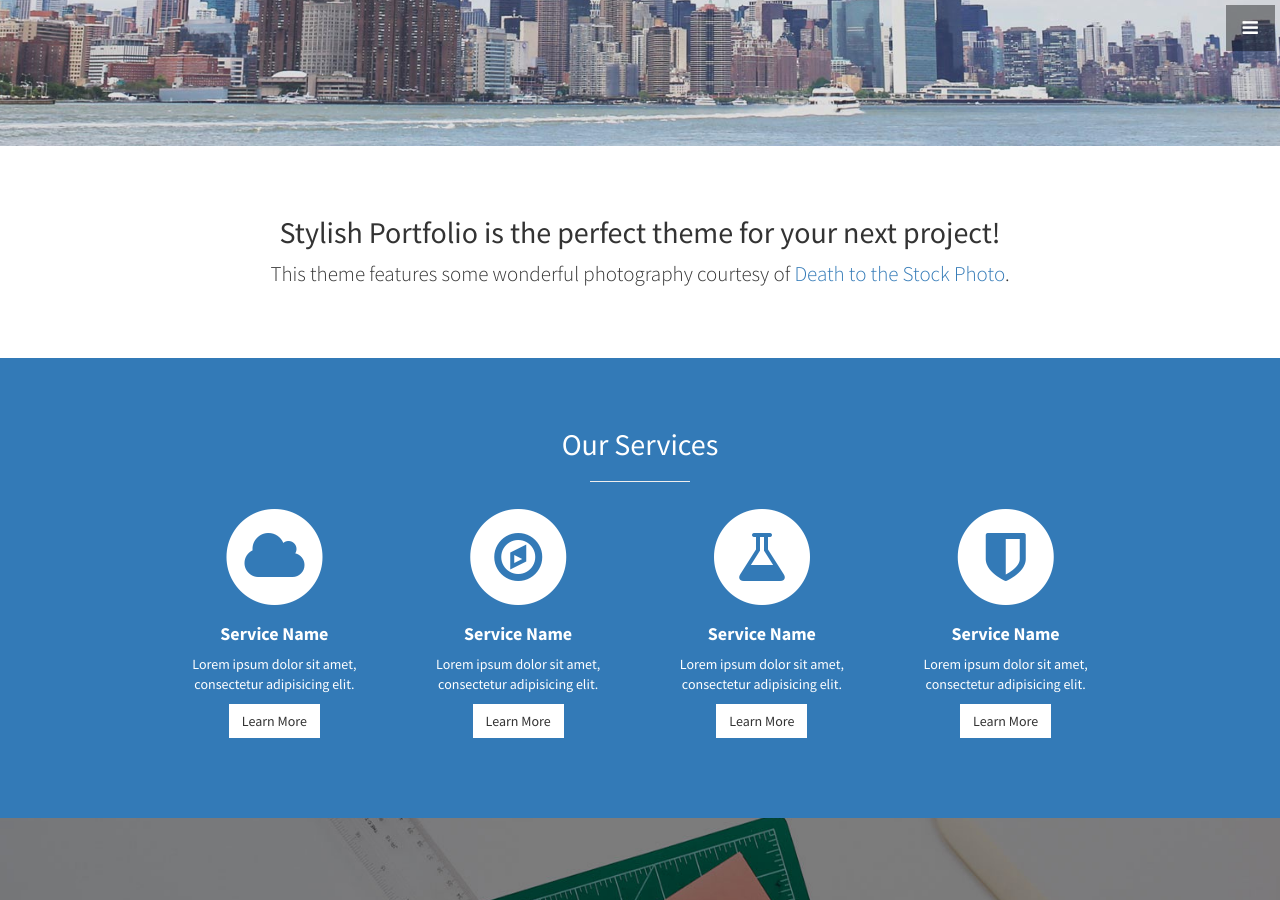
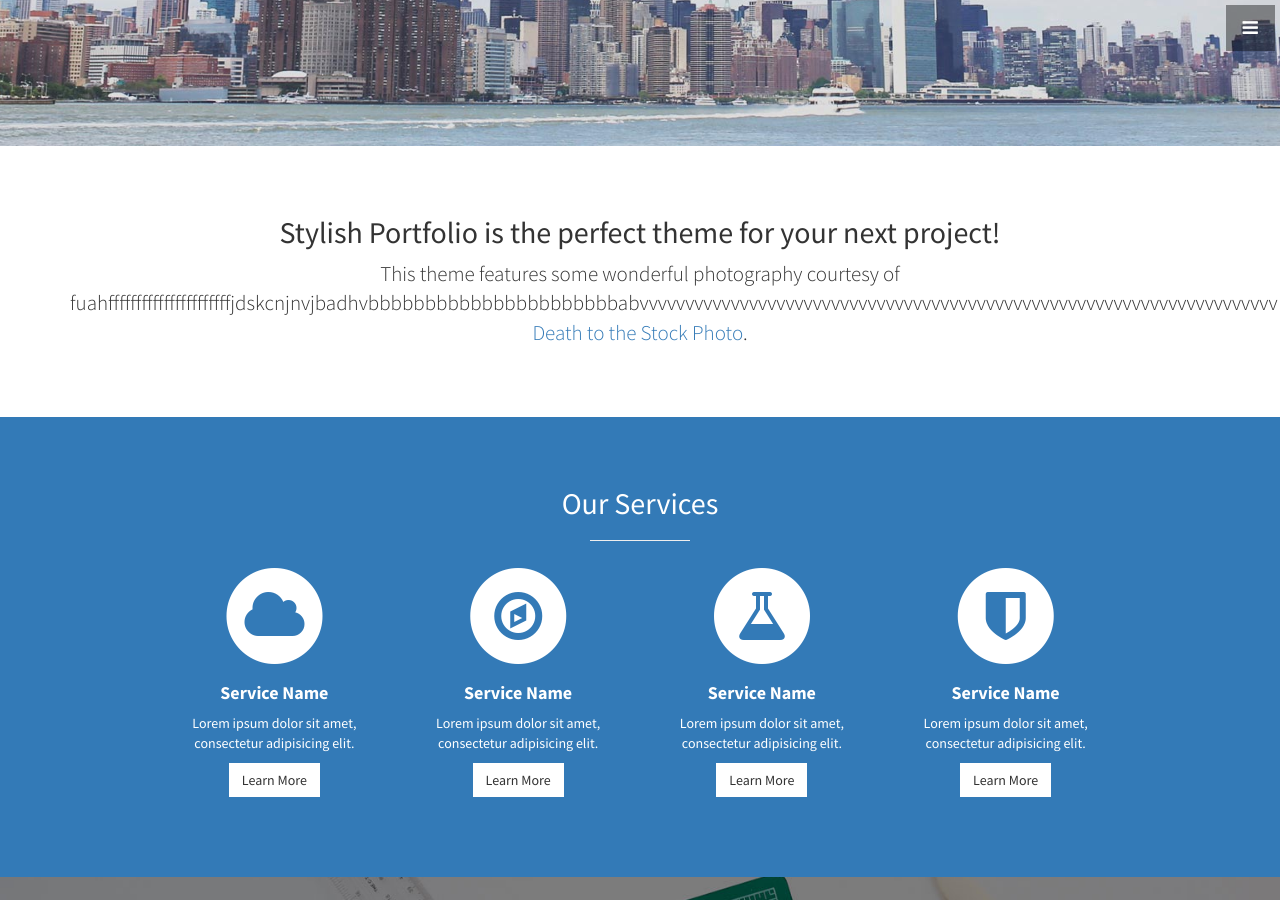
Before and after one commit to hilalvarol/hilalvarol.github.io, a Jekyll site: the page built from index.html, in a window 1280 px wide and 900 px high, scrolled down 754 px. Built offline with Jekyll 4.4.1, drawn with Linux system fonts in a browser that asks for light colours.

Commit message:
Update about.html

```diff
--- a/_includes/about.html
+++ b/_includes/about.html
@@ -3,7 +3,7 @@
     <div class="row">
       <div class="col-lg-12 text-center">
         <h2>Stylish Portfolio is the perfect theme for your next project!</h2>
-        <p class="lead">This theme features some wonderful photography courtesy of <a target="_blank" href="http://join.deathtothestockphoto.com/">Death to the Stock Photo</a>.</p>
+        <p class="lead">This theme features some wonderful photography courtesy of fuahffffffffffffffffffffffjdskcnjnvjbadhvbbbbbbbbbbbbbbbbbbbbbbabvvvvvvvvvvvvvvvvvvvvvvvvvvvvvvvvvvvvvvvvvvvvvvvvvvvvvvvvvvvvvvvvvvvvvv <a target="_blank" href="http://join.deathtothestockphoto.com/">Death to the Stock Photo</a>.</p>
       </div>
     </div>
     <!-- /.row -->
```
